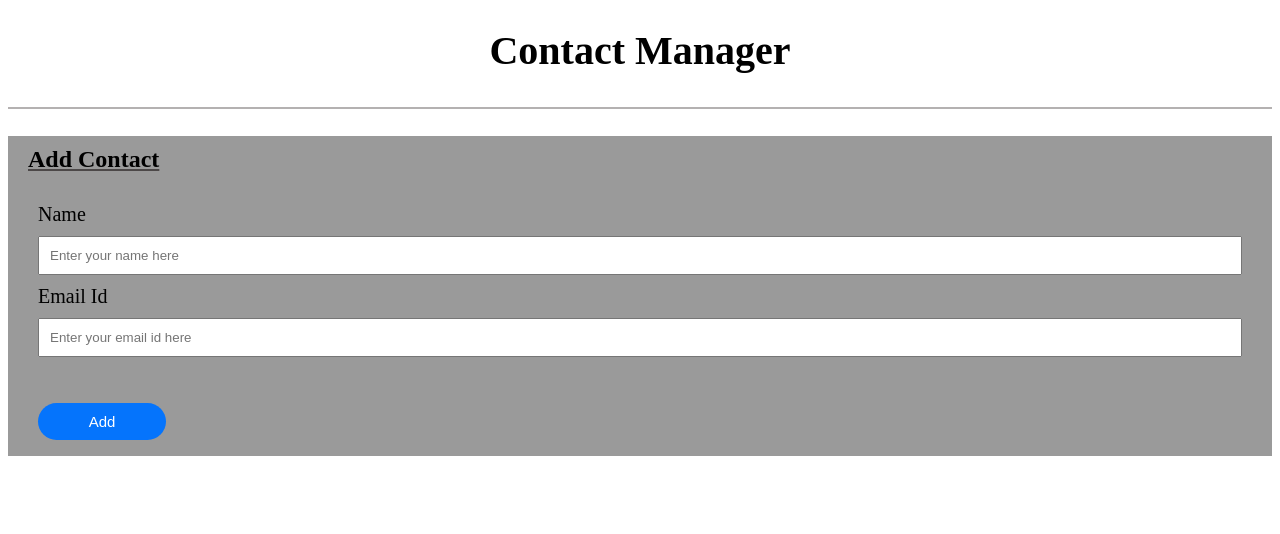
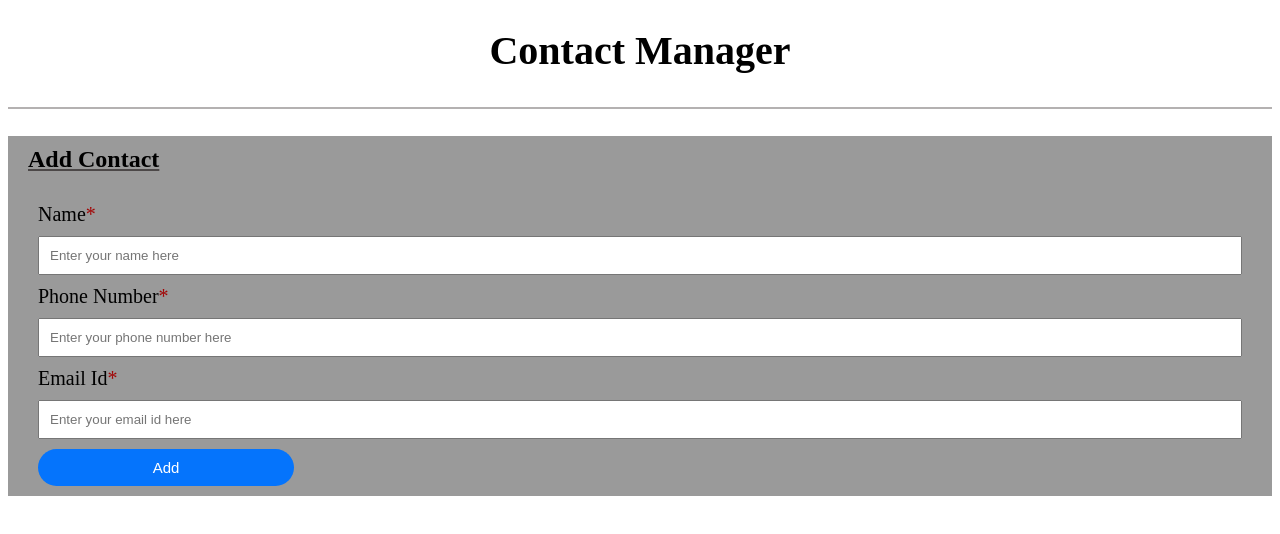
Before and after one commit to Sudip1009/Contact-app-react-practice-, a React (Create React App) app in the folder Contact app/: page / in a window 1280 px wide. Shown: the top 534 px of the page. Built offline with nearby package versions, Linux system fonts and the light colour scheme.

Commit message:
add another field

```diff
--- a/Contact app/public/index.html
+++ b/Contact app/public/index.html
@@ -10,34 +10,14 @@
       content="Web site created using create-react-app"
     />
     <link rel="apple-touch-icon" href="%PUBLIC_URL%/logo192.png" />
-    <!--
-      manifest.json provides metadata used when your web app is installed on a
-      user's mobile device or desktop. See https://developers.google.com/web/fundamentals/web-app-manifest/
-    -->
+
     <link rel="manifest" href="%PUBLIC_URL%/manifest.json" />
-    <!--
-      Notice the use of %PUBLIC_URL% in the tags above.
-      It will be replaced with the URL of the `public` folder during the build.
-      Only files inside the `public` folder can be referenced from the HTML.
+    <link rel="stylesheet" href="https://cdnjs.cloudflare.com/ajax/libs/font-awesome/6.4.2/css/all.min.css" integrity="sha512-z3gLpd7yknf1YoNbCzqRKc4qyor8gaKU1qmn+CShxbuBusANI9QpRohGBreCFkKxLhei6S9CQXFEbbKuqLg0DA==" crossorigin="anonymous" referrerpolicy="no-referrer" />
 
-      Unlike "/favicon.ico" or "favicon.ico", "%PUBLIC_URL%/favicon.ico" will
-      work correctly both with client-side routing and a non-root public URL.
-      Learn how to configure a non-root public URL by running `npm run build`.
-    -->
     <title>React App</title>
   </head>
   <body>
     <noscript>You need to enable JavaScript to run this app.</noscript>
     <div id="root"></div>
-    <!--
-      This HTML file is a template.
-      If you open it directly in the browser, you will see an empty page.
-
-      You can add webfonts, meta tags, or analytics to this file.
-      The build step will place the bundled scripts into the <body> tag.
-
-      To begin the development, run `npm start` or `yarn start`.
-      To create a production bundle, use `npm run build` or `yarn build`.
-    -->
   </body>
 </html>
--- a/Contact app/src/components/AddContact.js
+++ b/Contact app/src/components/AddContact.js
@@ -7,15 +7,20 @@ function AddContact() {
             <h2>Add Contact</h2>
             <form className="contact-form">
                 <div className="field">
-                    <label>Name</label>
-                    <input type="text" name="name" placeholder="Enter your name here"></input>
+                    <label>Name<span>*</span></label>
+                    <input type="text" name="name" placeholder="Enter your name here" required></input>
                 </div>
                 <div className="field">
-                    <label>Email Id</label>
-                    <input type="email" name="name" placeholder="Enter your email id here"></input>
+                    <label>Phone Number<span>*</span></label>
+                    <input type="tel" name="phone" placeholder="Enter your phone number here" pattern="[0-9]" required></input>
+                </div>
+                <div className="field">
+                    <label>Email Id<span>*</span></label>
+                    <input type="email" name="name" placeholder="Enter your email id here" required></input>
                 </div>
             </form>
-            <button className="submit">Add</button>
+            <button type="submit" value="Submit" className="submit">Add</button>
+            {/* <br></br><span>*</span>This field is required. */}
         </div>
        );
 }
--- a/Contact app/src/components/App.css
+++ b/Contact app/src/components/App.css
@@ -49,12 +49,19 @@
   min-height: 40vh;
   background-color: rgb(154, 154, 154);
 }
+/* .contact-details span{
+  color: rgb(162, 4, 4);
+} */
 .contact-details h2{
   margin-left: 10px;
   margin-top: 5px;
   padding: 10px;
+  /* transition:  ease-in-out 1s; */
   text-decoration: underline solid rgb(76, 72, 72);
 }
+/* .contact-details h2:hover{
+  text-decoration: underline solid rgb(76, 72, 72);
+} */
 .contact-form{
   min-height: 25vh;
   width: 100%;
@@ -64,6 +71,9 @@
   display: flex;
   flex-direction: column;
   margin: 0px 30px;
+}
+.field span{
+  color: rgb(162, 4, 4);
 }
 .field input{
   padding: 10px;
@@ -75,7 +85,7 @@
   margin-bottom: 10px;
   background-color: rgb(5, 116, 252);
   color: white;
-  width: 10vw;
+  width: 20vw;
   border: none;
   border-radius: 50px;
   font-size: 15px;
--- a/Contact app/src/components/App.js
+++ b/Contact app/src/components/App.js
@@ -2,14 +2,14 @@ import React from "react";
 import './App.css';
 import Header from "./Header";
 import AddContact from "./AddContact";
-// import ContactList from "./ContactList";
+import ContactList from "./ContactList";
 
 function App() {
   return (
   <div>
     <Header/>
     <AddContact/>
-    {/* <ContactList/> */}
+    <ContactList/>
   </div>
   );
 }
```
